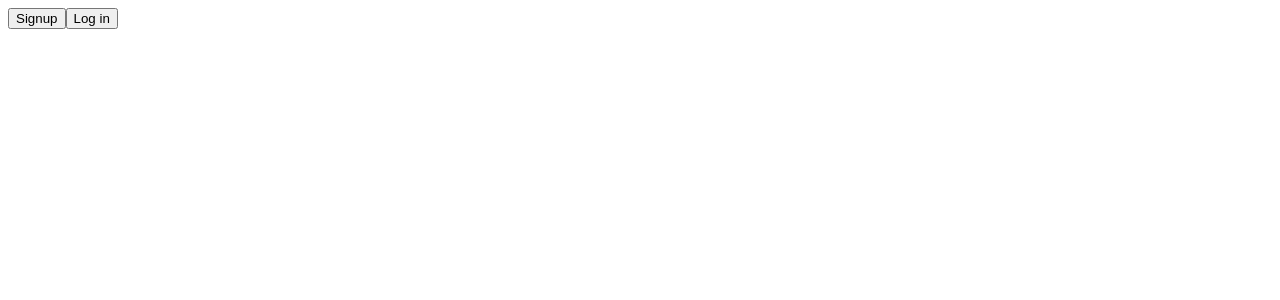
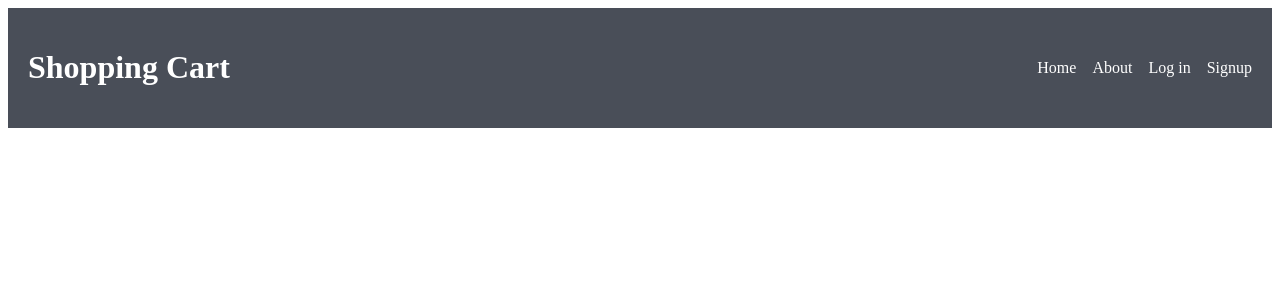
Before and after one commit to AsankaCOM/shopping-cart-ui, a React (Vite) app: page / in a window 1280 px wide. Shown: the top 300 px of the page. Built offline with nearby package versions, Linux system fonts and the light colour scheme; no server answers.

Commit message:
Add header component to ui

```diff
--- a/src/App.jsx
+++ b/src/App.jsx
@@ -1,11 +1,8 @@
 import React, { useEffect, useState } from "react";
 import { useAuth0 } from "@auth0/auth0-react";
 
-import LoginButton from "./LoginButton"
-import LogoutButton from "./LogoutButton"
-import SignupButton from "./SignupButton"
-import Profile from "./Profile"
 import ProductCatolog from "./ProductCatolog"
+import Header from './ui/components/Header';
 
 function App() {
   const {
@@ -51,24 +48,27 @@ function App() {
     getUserMetadata();
   }, [getAccessTokenSilently, user?.sub]);
 
+  if (isLoading) return "Loading...";
 
-  if (isLoading) return "Loading...";
+  const loginHandler = () => { login() }
+  const logoutHandler = () => {
+    auth0Logout({
+      logoutParams: {
+        returnTo: window.location.origin
+      }
+    });
+  }
+  const signupHandler = () => login({ authorizationParams: { screen_hint: "signup" } });
 
   return isAuthenticated ? (
     <>
-      <div>
-        <Profile />
-        <LogoutButton />
-      </div>
+      <Header isAuthenticated={isAuthenticated} user={user} logout={logoutHandler} />
       <ProductCatolog books={books} />
-
     </>
   ) : (
     <>
+      <Header isAuthenticated={isAuthenticated} user={user} login={loginHandler} signup={signupHandler} />
       {error && <p>Error: {error.message}</p>}
-
-      <SignupButton />
-      <LoginButton />
     </>
   );
 }
--- a/src/LoginButton.jsx
+++ /dev/null
@@ -1,15 +0,0 @@
-import React from 'react';
-import { useAuth0 } from '@auth0/auth0-react';
-
-function LoginButton() {
-  const {
-    isAuthenticated,
-    loginWithRedirect: login,
-  } = useAuth0();
-
-  return !isAuthenticated && (
-    <button onClick={login}>Log in</button>
-  );
-}
-
-export default LoginButton;
--- a/src/LogoutButton.jsx
+++ /dev/null
@@ -1,21 +0,0 @@
-import React from 'react';
-import { useAuth0 } from '@auth0/auth0-react';
-
-function LogoutButton() {
-  const {
-    isAuthenticated,
-    logout,
-  } = useAuth0();
-
-  return isAuthenticated && (
-    <button onClick={() => {
-      logout({
-        logoutParams: {
-          returnTo: window.location.origin
-        }
-      });
-    }}>Log out</button>
-  );
-}
-
-export default LogoutButton;
--- a/src/ProductCatolog.jsx
+++ b/src/ProductCatolog.jsx
@@ -9,7 +9,7 @@ function ProductCatalog({ books }) {
         <div className="card-grid">
             {/* <pre>{JSON.stringify(books, null, 2)}</pre> */}
             {books.map((book, index) => (
-                <Card {...book} />
+                <Card key={index} {...book} />
             ))}
         </div>
     );
--- a/src/Profile.jsx
+++ /dev/null
@@ -1,14 +0,0 @@
-import React from 'react';
-import { useAuth0 } from '@auth0/auth0-react';
-
-function Profile() {
-  const { user } = useAuth0();
-
-  return (
-    <>
-      <div>Logged in as {user.name}</div>
-    </>
-  );
-}
-
-export default Profile;
--- a/src/SignupButton.jsx
+++ /dev/null
@@ -1,18 +0,0 @@
-import React from 'react';
-import { useAuth0 } from '@auth0/auth0-react';
-
-function SignupButton() {
-  const {
-    isAuthenticated,
-    loginWithRedirect: login,
-  } = useAuth0();
-
-    const signup = () =>
-    login({ authorizationParams: { screen_hint: "signup" } });
-
-  return !isAuthenticated && (
-    <button onClick={signup}>Signup</button>
-  );
-}
-
-export default SignupButton;
--- /dev/null
+++ b/src/ui/components/Header.css
@@ -0,0 +1,14 @@
+.app-header {
+  background-color: #494e58;
+  padding: 20px;
+  color: white;
+  display: flex;
+  justify-content: space-between;
+  align-items: center;
+}
+
+nav a {
+  margin-left: 16px;
+  color: white;
+  text-decoration: none;
+}
--- /dev/null
+++ b/src/ui/components/Header.jsx
@@ -0,0 +1,20 @@
+import React from 'react';
+import './Header.css';
+
+const Header = ({ isAuthenticated, user, logout, login, signup}) => {
+    return (
+        <header className="app-header">
+            <h1>Shopping Cart</h1>
+            <div> {user ? "Logged in as " + user.name : ""}</div>
+            <nav>
+                <a href="/">Home</a>
+                <a href="/about">About</a>
+                {isAuthenticated && <a href="#" onClick={logout}>Logout</a>}
+                {!isAuthenticated && <a href="#" onClick={login}>Log in</a>}
+                {!isAuthenticated && <a href="#" onClick={signup}>Signup</a>}
+            </nav>
+        </header>
+    );
+};
+
+export default Header;
```
